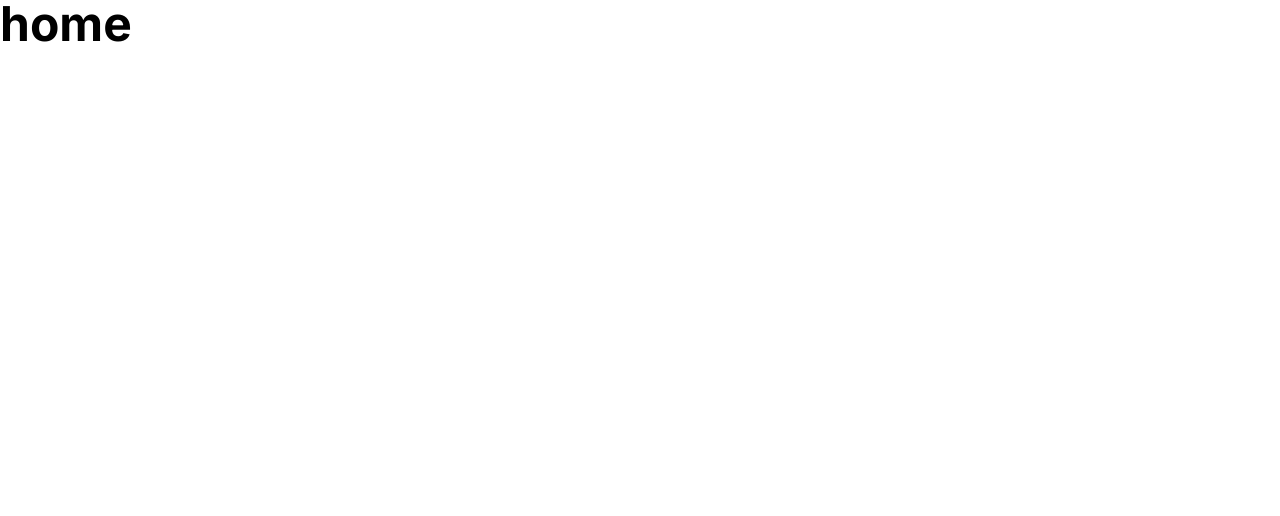
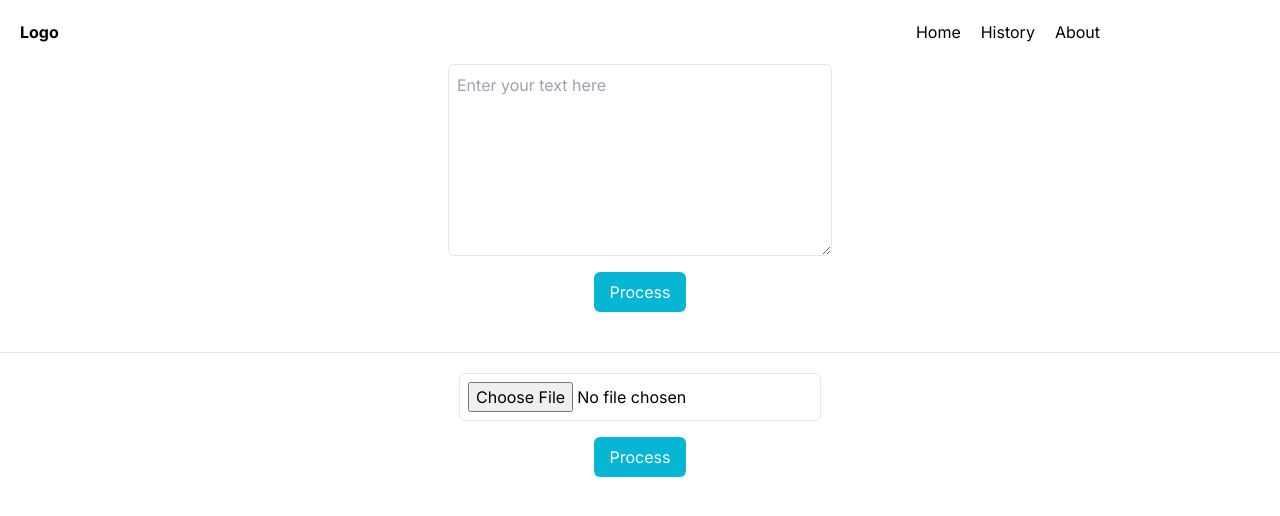
Before and after one commit to TealWater/clear-scribe, a Next.js app in the folder src/View/clear-scribe/: page / in a window 1280 px wide. Shown: the top 516 px of the page. Built offline with nearby package versions, Linux system fonts and the light colour scheme.

Commit message:
implement plain text input

```diff
--- /dev/null
+++ b/src/View/clear-scribe/src/app/components/FileInput.tsx
@@ -0,0 +1,21 @@
+export default function FileInput() {
+
+    return (
+        <>
+        <section className="flex flex-row justify-center">
+        <div className="flex flex-col items-center">
+          <input
+           type="file"
+            placeholder="Enter your text here"
+            className="border p-2 rounded-md mt-5 ">
+            </input>
+          <div className="mt-4">
+            <button className=" bg-cyan-500 text-white py-2 px-4 rounded-md mb-10">
+              Process
+            </button>
+          </div>
+        </div>
+      </section>
+        </>
+    );
+}
--- /dev/null
+++ b/src/View/clear-scribe/src/app/components/InputField.tsx
@@ -0,0 +1,60 @@
+"use client"
+
+import { useState } from "react";
+
+export default function InputField() {
+  const [descriptionValue, setDescriptionValue] = useState("");
+
+  const handleInputChange = (event: React.ChangeEvent<HTMLTextAreaElement>) => {
+    setDescriptionValue(event.target.value);
+  };
+
+  const handleButtonClick = () => {
+    if (descriptionValue.trim() === "") {
+      console.log("error");
+      return;
+    }
+    const inputValue = {
+      message: descriptionValue,
+    };
+
+    fetch("http://localhost:8080/send", {
+      method: "POST",
+      headers: {
+        "Content-Type": "application/json",
+      },
+      body: JSON.stringify(inputValue),
+    })
+      .then((response) => response.json())
+      .then((data) => {
+
+        console.log(data);
+      })
+      .catch((error) => {
+        console.error("Error:", error);
+      });
+
+    setDescriptionValue("");
+  };
+
+  return (
+    <>
+      <section className="flex flex-row justify-center">
+        <div className="flex flex-col items-center">
+          <textarea
+            value={descriptionValue}
+            onChange={handleInputChange}
+            placeholder="Enter your text here"
+            className="border p-2 rounded-md w-64 md:w-80 lg:w-96 h-48">
+            </textarea>
+          <div className="mt-4">
+            <button onClick={handleButtonClick} className=" bg-cyan-500 text-white py-2 px-4 rounded-md mb-10">
+              Process
+            </button>
+          </div>
+        </div>
+      </section>
+      <hr />
+    </>
+  );
+}
--- /dev/null
+++ b/src/View/clear-scribe/src/app/components/Navbar.tsx
@@ -0,0 +1,23 @@
+import Image from "next/image";
+
+export default function Navbar() {
+
+  return (
+    <nav className="flex justify-between items-center p-5 ">
+      <div className="text-black font-bold">Logo</div>
+      <div>
+        <ul className="flex space-x-3 text-sm md:text-base md:space-x-5 mr-10 md:mr-20 lg:mr-40  text-black">
+          <li>
+            <a href="/" className=" hover:text-gray-500">Home</a>
+          </li>
+          <li>
+            <a href="/history" className=" hover:text-gray-500">History</a>
+          </li>
+          <li>
+            <a href="/about" className=" hover:text-gray-500">About</a>
+          </li>
+        </ul>
+      </div>
+    </nav>
+  );
+}
--- a/src/View/clear-scribe/src/app/layout.tsx
+++ b/src/View/clear-scribe/src/app/layout.tsx
@@ -1,3 +1,4 @@
+import Navbar from './components/Navbar'
 import type { Metadata } from 'next'
 import { Inter } from 'next/font/google'
 import './globals.css'
@@ -16,7 +17,11 @@ export default function RootLayout({
 }) {
   return (
     <html lang="en">
-      <body className={inter.className}>{children}</body>
+      <body className={inter.className}>
+        <Navbar />
+        {children}
+      </body>
+
     </html>
   )
 }
--- a/src/View/clear-scribe/src/app/page.tsx
+++ b/src/View/clear-scribe/src/app/page.tsx
@@ -1,9 +1,11 @@
+import FileInput from "./components/FileInput";
+import InputField from "./components/InputField";
+
 export default function Home() {
   return (
     <>
-    <h1 className="font-bold text-5xl">
-      home
-    </h1>
+    <InputField />
+    <FileInput />
     </>
   )
 }
```
Also changed, not shown: src/View/clear-scribe/src/app/components/SendData.tsx (added).
